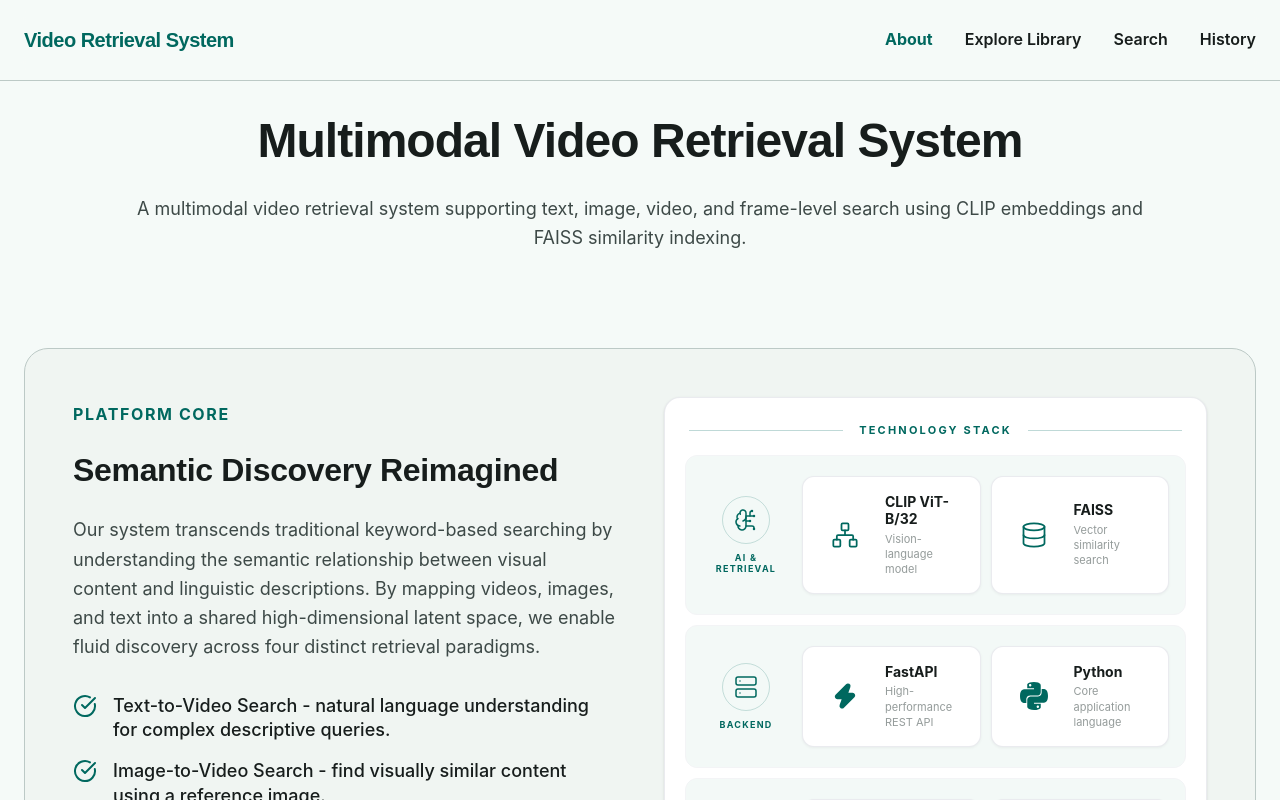
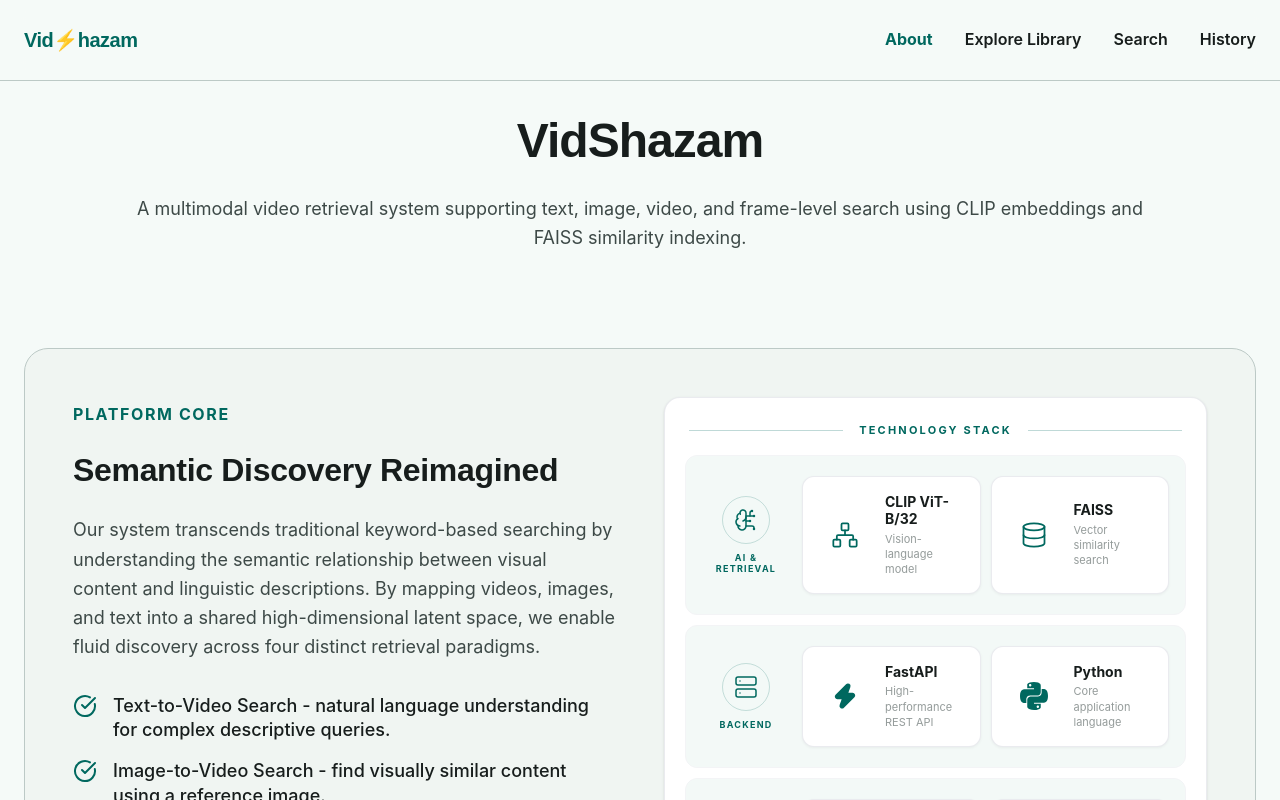
Before and after one commit to Jisansingh/video-retrievel-system, a React (Vite) app in the folder frontend/: page / in a window 1280 px wide. Shown: the top 800 px of the page. Built offline with nearby package versions, Linux system fonts and the light colour scheme.

Commit message:
some changes

```diff
--- a/frontend/index.html
+++ b/frontend/index.html
@@ -4,7 +4,7 @@
     <meta charset="UTF-8" />
     <link rel="icon" type="image/svg+xml" href="/favicon.svg" />
     <meta name="viewport" content="width=device-width, initial-scale=1.0" />
-    <title>Video Retrieval System</title>
+    <title>VidShazam</title>
   </head>
   <body>
     <div id="root"></div>
--- a/frontend/src/components/Navbar.jsx
+++ b/frontend/src/components/Navbar.jsx
@@ -15,7 +15,7 @@ export default function Navbar() {
       <div className="flex justify-between items-center px-6 h-20 max-w-screen-2xl mx-auto w-full">
         <div className="flex items-center gap-4">
           <span className="font-headline-sm text-headline-sm font-bold text-primary dark:text-primary-fixed-dim tracking-tight">
-            Video Retrieval System
+            Vid⚡hazam
           </span>
         </div>
         <div className="hidden md:flex items-center gap-8">
--- a/frontend/src/pages/About.jsx
+++ b/frontend/src/pages/About.jsx
@@ -11,7 +11,7 @@ export default function About() {
 
         {/* Hero Section */}
         <section className="text-center max-w-5xl mx-auto w-full">
-          <h1 className="font-display-lg text-display-lg text-on-surface mb-6 font-bold">Multimodal Video Retrieval System</h1>
+          <h1 className="font-display-lg text-display-lg text-on-surface mb-6 font-bold">VidShazam</h1>
           <p className="font-body-lg text-body-lg text-on-surface-variant leading-relaxed">
             A multimodal video retrieval system supporting text, image, video, and frame-level search using CLIP embeddings and FAISS similarity indexing.
           </p>
@@ -332,8 +332,8 @@ export default function About() {
       <footer className="w-full py-8 px-6 bg-surface-container-low dark:bg-surface-dim border-t border-outline-variant dark:border-outline mt-auto">
         <div className="max-w-screen-2xl mx-auto flex flex-col md:flex-row justify-between items-center gap-6">
           <div className="flex flex-col sm:flex-row items-center gap-4 text-center sm:text-left">
-            <span className="font-headline-sm text-headline-sm font-bold text-primary">Video Retrieval System</span>
-            <p className="font-body-sm text-body-sm text-secondary dark:text-secondary-fixed-dim hidden md:block">© 2026 Video Retrieval System.</p>
+            <span className="font-headline-sm text-headline-sm font-bold text-primary">VidShazam</span>
+            <p className="font-body-sm text-body-sm text-secondary dark:text-secondary-fixed-dim hidden md:block">© 2026 VidShazam.</p>
           </div>
           <div className="flex items-center gap-8">
             <Link className="font-body-sm text-body-sm text-on-surface-variant hover:text-primary transition-colors font-medium" to="#">Terms</Link>
--- a/frontend/src/pages/History.jsx
+++ b/frontend/src/pages/History.jsx
@@ -205,8 +205,8 @@ export default function History() {
       <footer className="w-full py-8 px-6 bg-surface-container-low dark:bg-surface-dim border-t border-outline-variant dark:border-outline mt-auto">
         <div className="max-w-screen-2xl mx-auto flex flex-col md:flex-row justify-between items-center gap-6">
           <div className="flex flex-col sm:flex-row items-center gap-4 text-center sm:text-left">
-            <span className="font-headline-sm text-headline-sm font-bold text-primary">Video Retrieval System</span>
-            <p className="font-body-sm text-body-sm text-secondary dark:text-secondary-fixed-dim hidden md:block">© 2026 Video Retrieval System.</p>
+            <span className="font-headline-sm text-headline-sm font-bold text-primary">VidShazam</span>
+            <p className="font-body-sm text-body-sm text-secondary dark:text-secondary-fixed-dim hidden md:block">© 2026 VidShazam.</p>
           </div>
           <div className="flex items-center gap-8">
             <Link className="font-body-sm text-body-sm text-on-surface-variant hover:text-primary transition-colors font-medium" to="#">Terms</Link>
--- a/frontend/src/pages/Home.jsx
+++ b/frontend/src/pages/Home.jsx
@@ -121,7 +121,7 @@ export default function Home() {
       <main className="pt-24 pb-12 flex-grow w-full flex flex-col">
         {/* Hero Section */}
         <section className="w-full max-w-5xl mx-auto px-6 mb-12 text-center">
-          <h1 className="font-display-lg text-display-lg text-on-surface mb-4">Multimodal Video Retrieval</h1>
+          <h1 className="font-display-lg text-display-lg text-on-surface mb-4">VidShazam</h1>
           <p className="font-body-lg text-body-lg text-on-surface-variant max-w-2xl mx-auto mb-8">
             Harnessing state-of-the-art vision-language models to find specific moments across massive video archives with surgical precision.
           </p>
@@ -287,8 +287,8 @@ export default function Home() {
       <footer className="w-full py-8 px-6 bg-surface-container-low dark:bg-surface-dim border-t border-outline-variant dark:border-outline mt-auto">
         <div className="max-w-screen-2xl mx-auto flex flex-col md:flex-row justify-between items-center gap-6">
           <div className="flex flex-col sm:flex-row items-center gap-4 text-center sm:text-left">
-            <span className="font-headline-sm text-headline-sm font-bold text-primary">Video Retrieval System</span>
-            <p className="font-body-sm text-body-sm text-secondary dark:text-secondary-fixed-dim">© 2024 Video Retrieval System.</p>
+            <span className="font-headline-sm text-headline-sm font-bold text-primary">VidShazam</span>
+            <p className="font-body-sm text-body-sm text-secondary dark:text-secondary-fixed-dim">© 2024 VidShazam.</p>
           </div>
           <div className="flex items-center gap-8">
             <Link className="font-body-sm text-body-sm text-on-surface-variant hover:text-primary transition-colors font-medium" to="#">Terms</Link>
--- a/frontend/src/pages/Library.jsx
+++ b/frontend/src/pages/Library.jsx
@@ -176,9 +176,9 @@ export default function Library() {
           <div className="flex flex-col sm:flex-row items-center gap-4 text-center sm:text-left">
             <div className="flex items-center gap-2">
               <Database className="text-primary w-6 h-6" />
-              <span className="font-headline-sm text-headline-sm font-bold text-primary">Video Retrieval System</span>
+              <span className="font-headline-sm text-headline-sm font-bold text-primary">VidShazam</span>
             </div>
-            <p className="font-body-sm text-body-sm text-secondary dark:text-secondary-fixed-dim hidden md:block">© 2024 Video Retrieval System.</p>
+            <p className="font-body-sm text-body-sm text-secondary dark:text-secondary-fixed-dim hidden md:block">© 2024 VidShazam.</p>
           </div>
           <div className="flex items-center gap-8">
             <Link className="font-body-sm text-body-sm text-on-surface-variant hover:text-primary transition-colors font-medium" to="#">Terms</Link>
```
